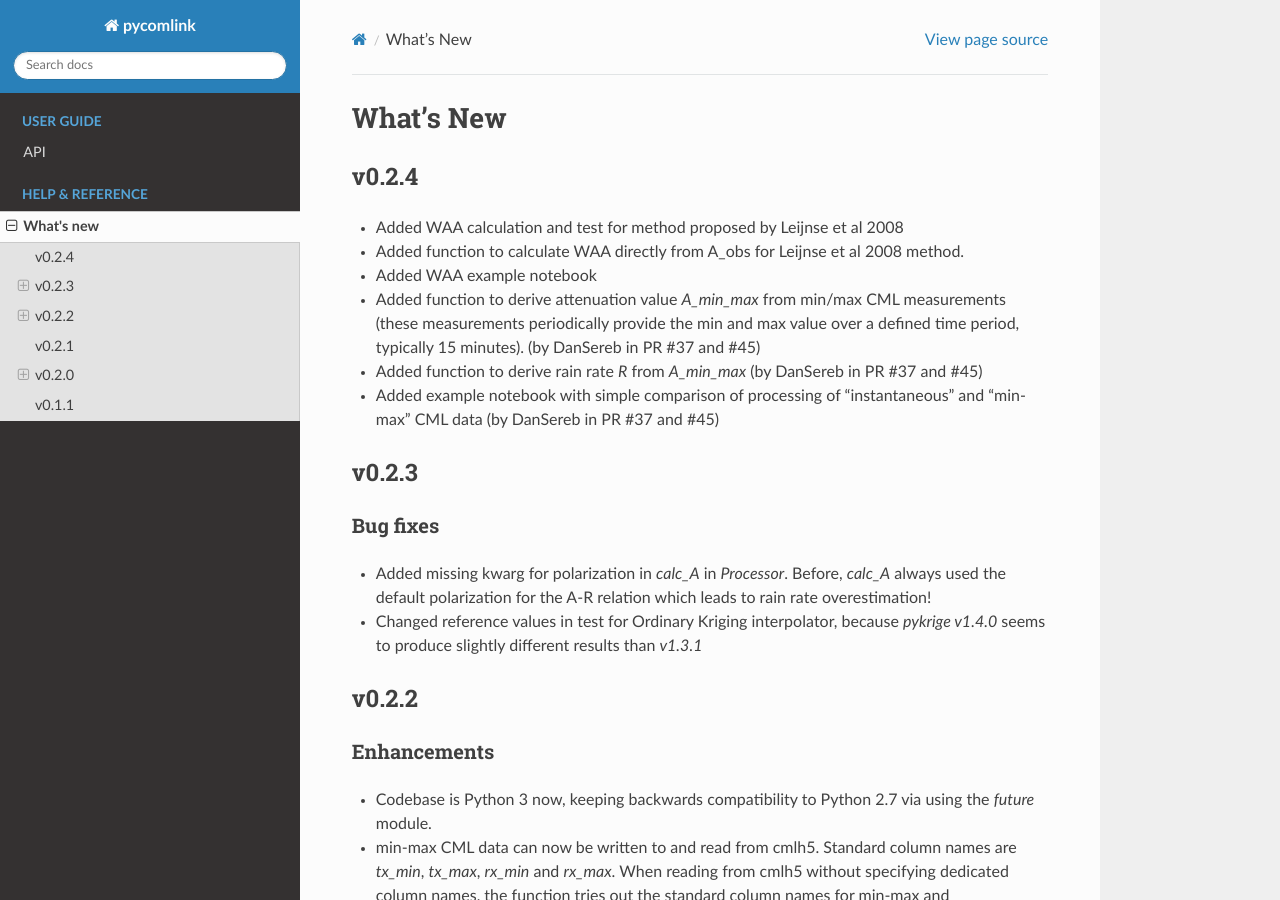
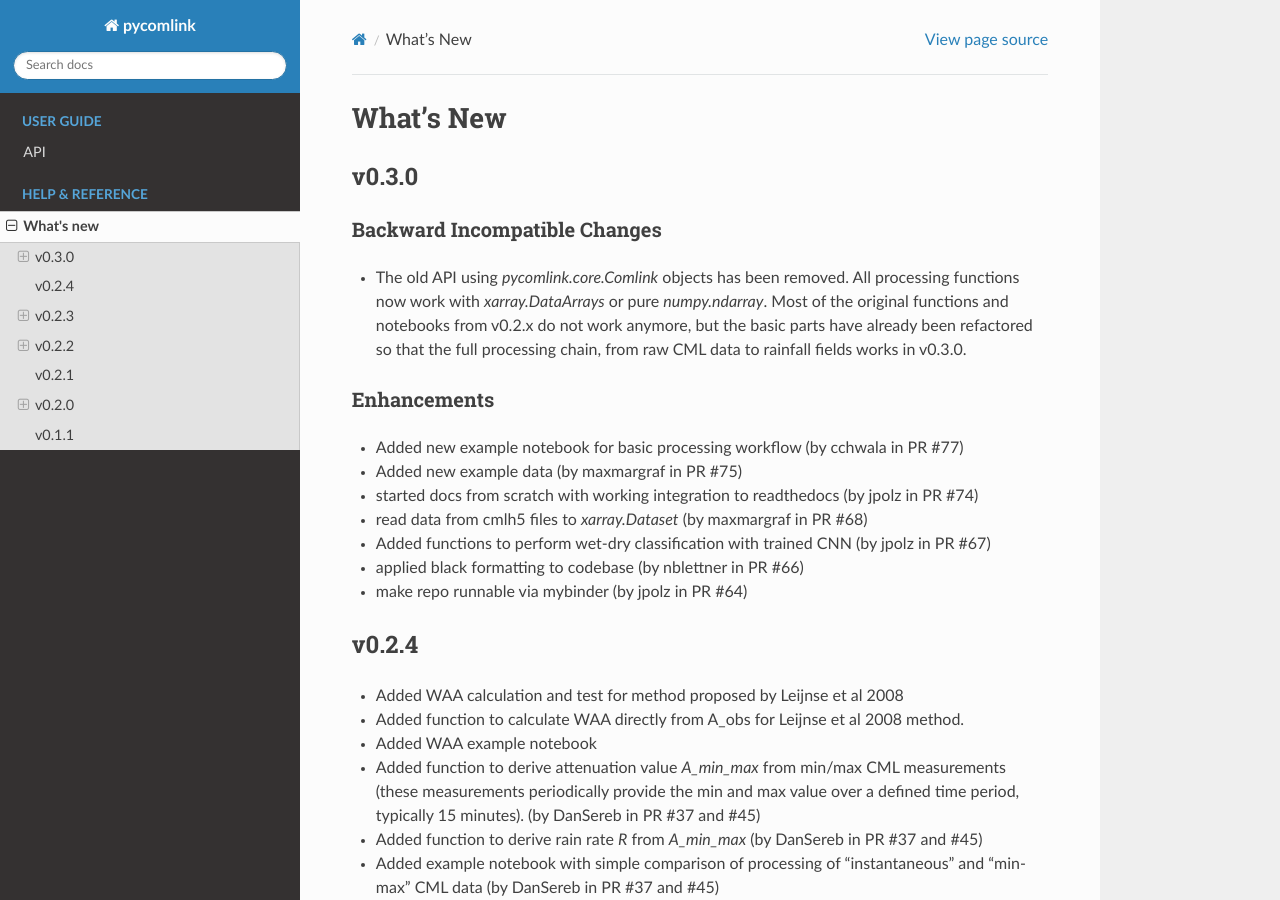
Before and after one commit to pycomlink/pycomlink, a Sphinx documentation site: the page built from docs/whats-new.rst, in a window 1280 px wide and 900 px high. Built offline with Sphinx 7.4.7 and the Read the Docs theme 2.0.0, drawn with Linux system fonts in a browser that asks for light colours.

Commit message:
Prepare v0.3.0 (#80)
* Updated whatsnew

* minor update to README

* bump version to 0.3.0 in setup.py

```diff
--- a/docs/whats-new.rst
+++ b/docs/whats-new.rst
@@ -1,6 +1,36 @@
 **********************
 What's New
 **********************
+
+v0.3.0
+------
+
+Backward Incompatible Changes
+~~~~~~~~~~~~~~~~~~~~~~~~~~~~~
+
+* The old API using `pycomlink.core.Comlink` objects has been removed. All processing
+  functions now work with `xarray.DataArrays` or pure `numpy.ndarray`. Most of the
+  original functions and notebooks from v0.2.x do not work anymore, but the basic parts
+  have already been refactored so that the full processing chain, from raw CML data
+  to rainfall fields works in v0.3.0.
+
+Enhancements
+~~~~~~~~~~~~
+
+* Added new example notebook for basic processing workflow (by cchwala in PR #77)
+
+* Added new example data (by maxmargraf in PR #75)
+
+* started docs from scratch with working integration to readthedocs (by jpolz in PR #74)
+
+* read data from cmlh5 files to `xarray.Dataset` (by maxmargraf in PR #68)
+
+* Added functions to perform wet-dry classification with trained CNN (by jpolz in PR #67)
+
+* applied black formatting to codebase (by nblettner in PR #66)
+
+* make repo runnable via mybinder (by jpolz in PR #64)
+
 
 v0.2.4
 ------
--- a/setup.py
+++ b/setup.py
@@ -17,7 +17,7 @@ def read(fname):
 
 setup(
     name = "pycomlink",
-    version = "0.3.0alpha",
+    version = "0.3.0",
     author = "Christian Chwala",
     author_email = "christian.chwala@kit.edu",
     description = ("Python tools for MW link data processing"),
@@ -25,7 +25,7 @@ setup(
     keywords = "microwave links precipitation radar",
     url = "https://github.com/pycomlink/pycomlink",
     download_url = (
-        "https://github.com/pycomlink/pycomlink/archive/0.2.4.tar.gz"),
+        "https://github.com/pycomlink/pycomlink/archive/0.3.0.tar.gz"),
     packages=find_packages(exclude=['test']),
     include_package_data=True,
     long_description=read('README.md'),
@@ -33,7 +33,6 @@ setup(
         "Development Status :: 3 - Alpha",
         "Topic :: Scientific/Engineering :: Atmospheric Science",
         "License :: OSI Approved :: BSD License",
-        'Programming Language :: Python :: 2.7',
         'Programming Language :: Python :: 3.6'
     ],
     # A list of all available classifiers can be found at
```
Also changed, not shown: README.md (+2 -2 lines).
